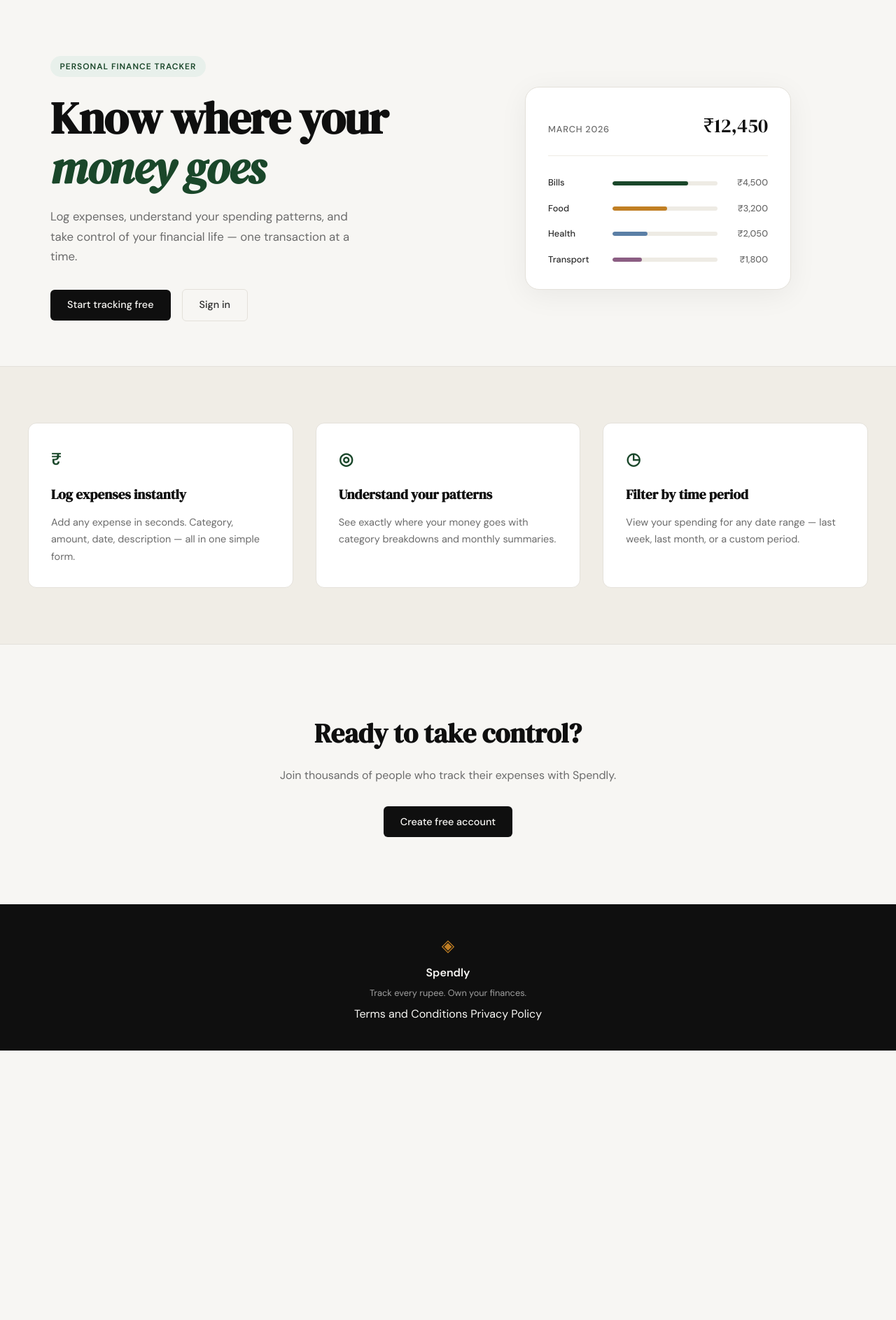
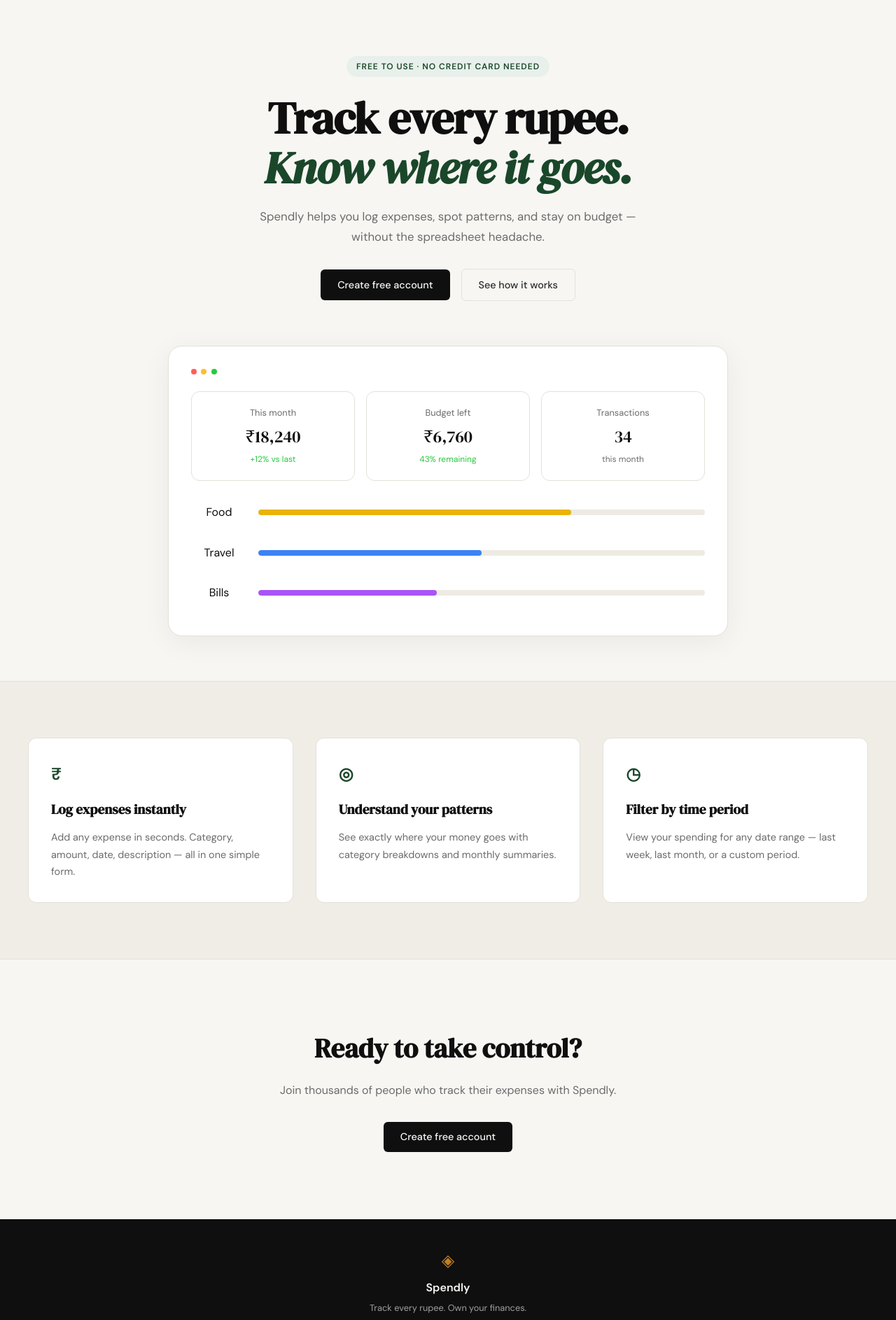
Before and after one commit to Namratesh19/spendly, a Flask app: page / in a window 1280 px wide. Shown: the part 61-1947 px from the top of the page at 70% size. Before the commit the page ends 1562 px from the top, so only its background shows below. Run offline with Flask 3, Linux system fonts and the light colour scheme.

Commit message:
landing: redesign hero section to match mockup

```diff
--- a/expense-tracker/static/css/style.css
+++ b/expense-tracker/static/css/style.css
@@ -126,11 +126,12 @@ a { color: inherit; text-decoration: none; }
 .hero {
     padding: 5rem 2rem 4rem;
     display: grid;
-    grid-template-columns: 1fr 1fr;
+    grid-template-columns: 1fr;
     gap: 4rem;
     align-items: center;
     max-width: var(--max-width);
     margin: 0 auto;
+    text-align: center;
 }
 
 .hero-badge {
@@ -153,6 +154,7 @@ a { color: inherit; text-decoration: none; }
     letter-spacing: -0.02em;
     color: var(--ink);
     margin-bottom: 1.25rem;
+    text-align: center;
 }
 
 .hero-title em {
@@ -164,14 +166,15 @@ a { color: inherit; text-decoration: none; }
     font-size: 1.05rem;
     color: var(--ink-muted);
     line-height: 1.7;
-    max-width: 460px;
-    margin-bottom: 2rem;
+    max-width: 600px;
+    margin: 0 auto 2rem;
 }
 
 .hero-actions {
     display: flex;
     gap: 1rem;
     align-items: center;
+    justify-content: center;
 }
 
 /* ------------------------------------------------------------------ */
@@ -189,50 +192,75 @@ a { color: inherit; text-decoration: none; }
     border-radius: var(--radius-lg);
     padding: 2rem;
     width: 100%;
-    max-width: 380px;
+    max-width: 800px;
     box-shadow: 0 8px 40px rgba(0,0,0,0.06);
+    margin: 0 auto;
+    position: relative;
 }
 
-.mock-card-header {
+.mock-card-dots {
     display: flex;
-    justify-content: space-between;
-    align-items: baseline;
-    margin-bottom: 1.75rem;
-    padding-bottom: 1.25rem;
-    border-bottom: 1px solid var(--border-soft);
+    gap: 0.4rem;
+    margin-bottom: 1.5rem;
+    justify-content: flex-start;
 }
 
-.mock-label {
-    font-size: 0.8rem;
-    font-weight: 500;
-    color: var(--ink-muted);
-    text-transform: uppercase;
-    letter-spacing: 0.06em;
+.dot-red { width: 8px; height: 8px; background: #ff5f56; border-radius: 50%; }
+.dot-yellow { width: 8px; height: 8px; background: #ffbd2e; border-radius: 50%; }
+.dot-green { width: 8px; height: 8px; background: #27c93f; border-radius: 50%; }
+
+.mock-summary-grid {
+    display: grid;
+    grid-template-columns: repeat(3, 1fr);
+    gap: 1rem;
+    margin-bottom: 2rem;
 }
 
-.mock-total {
+.mock-summary-box {
+    background: var(--paper-card);
+    border: 1px solid var(--border);
+    border-radius: var(--radius-md);
+    padding: 1.25rem;
+    display: flex;
+    flex-direction: column;
+    gap: 0.25rem;
+}
+
+.mock-summary-box .mock-label {
+    font-size: 0.8rem;
+    color: var(--ink-muted);
+}
+
+.mock-summary-box .mock-total {
     font-family: var(--font-display);
-    font-size: 1.75rem;
+    font-size: 1.5rem;
     color: var(--ink);
 }
 
-.mock-bars { display: flex; flex-direction: column; gap: 1rem; }
+.mock-trend {
+    font-size: 0.75rem;
+    color: var(--ink-muted);
+}
+
+.mock-trend.positive {
+    color: #27c93f;
+}
+
+.mock-bars {
+    display: flex;
+    flex-direction: column;
+    gap: 1rem;
+}
 
 .mock-bar-row {
     display: grid;
-    grid-template-columns: 80px 1fr 60px;
+    grid-template-columns: 80px 1fr;
     align-items: center;
-    gap: 0.75rem;
-}
-
-.mock-cat {
-    font-size: 0.8rem;
-    font-weight: 500;
-    color: var(--ink-soft);
+    gap: 1rem;
 }
 
 .mock-bar-track {
-    height: 6px;
+    height: 8px;
     background: var(--border-soft);
     border-radius: 999px;
     overflow: hidden;
@@ -240,21 +268,13 @@ a { color: inherit; text-decoration: none; }
 
 .mock-bar {
     height: 100%;
-    background: var(--accent);
     border-radius: 999px;
-    transition: width 0.6s ease;
 }
 
-.mock-bar-2 { background: var(--accent-2); }
-.mock-bar-3 { background: #5b7fa6; }
-.mock-bar-4 { background: #8b5e83; }
+.bar-gold { background: #eab308; }
+.bar-blue { background: #3b82f6; }
+.bar-purple { background: #a855f7; }
 
-.mock-amt {
-    font-size: 0.8rem;
-    font-weight: 500;
-    color: var(--ink-muted);
-    text-align: right;
-}
 
 /* ------------------------------------------------------------------ */
 /* Buttons                                                             */
--- a/expense-tracker/templates/landing.html
+++ b/expense-tracker/templates/landing.html
@@ -6,55 +6,64 @@
 
 <section class="hero">
     <div class="hero-inner">
-        <div class="hero-badge">Personal Finance Tracker</div>
+        <div class="hero-badge">Free to use · No credit card needed</div>
         <h1 class="hero-title">
-            Know where your<br>
-            <em>money goes</em>
+            Track every rupee.<br>
+            <em>Know where it goes.</em>
         </h1>
         <p class="hero-subtitle">
-            Log expenses, understand your spending patterns,
-            and take control of your financial life —
-            one transaction at a time.
+            Spendly helps you log expenses, spot patterns, and stay on budget — without the spreadsheet headache.
         </p>
         <div class="hero-actions">
-            <a href="{{ url_for('register') }}" class="btn-primary">Start tracking free</a>
-            <a href="{{ url_for('login') }}" class="btn-ghost">Sign in</a>
+            <a href="{{ url_for('register') }}" class="btn-primary">Create free account</a>
+            <a href="{{ url_for('login') }}" class="btn-ghost">See how it works</a>
         </div>
     </div>
     <div class="hero-visual">
         <div class="mock-card">
-            <div class="mock-card-header">
-                <span class="mock-label">March 2026</span>
-                <span class="mock-total">₹12,450</span>
+            <div class="mock-card-dots">
+                <span class="dot-red"></span>
+                <span class="dot-yellow"></span>
+                <span class="dot-green"></span>
+            </div>
+            <div class="mock-summary-grid">
+                <div class="mock-summary-box">
+                    <span class="mock-label">This month</span>
+                    <span class="mock-total">₹18,240</span>
+                    <span class="mock-trend positive">+12% vs last</span>
+                </div>
+                <div class="mock-summary-box">
+                    <span class="mock-label">Budget left</span>
+                    <span class="mock-total">₹6,760</span>
+                    <span class="mock-trend positive">43% remaining</span>
+                </div>
+                <div class="mock-summary-box">
+                    <span class="mock-label">Transactions</span>
+                    <span class="mock-total">34</span>
+                    <span class="mock-trend">this month</span>
+                </div>
             </div>
             <div class="mock-bars">
                 <div class="mock-bar-row">
+                    <span class="mock-cat">Food</span>
+                    <div class="mock-bar-track">
+                        <div class="mock-bar bar-gold" style="width: 70%"></div>
+                    </div>
+                    <span class="mock-amt"></span>
+                </div>
+                <div class="mock-bar-row">
+                    <span class="mock-cat">Travel</span>
+                    <div class="mock-bar-track">
+                        <div class="mock-bar bar-blue" style="width: 50%"></div>
+                    </div>
+                    <span class="mock-amt"></span>
+                </div>
+                <div class="mock-bar-row">
                     <span class="mock-cat">Bills</span>
                     <div class="mock-bar-track">
-                        <div class="mock-bar" style="width: 72%"></div>
+                        <div class="mock-bar bar-purple" style="width: 40%"></div>
                     </div>
-                    <span class="mock-amt">₹4,500</span>
-                </div>
-                <div class="mock-bar-row">
-                    <span class="mock-cat">Food</span>
-                    <div class="mock-bar-track">
-                        <div class="mock-bar mock-bar-2" style="width: 52%"></div>
-                    </div>
-                    <span class="mock-amt">₹3,200</span>
-                </div>
-                <div class="mock-bar-row">
-                    <span class="mock-cat">Health</span>
-                    <div class="mock-bar-track">
-                        <div class="mock-bar mock-bar-3" style="width: 33%"></div>
-                    </div>
-                    <span class="mock-amt">₹2,050</span>
-                </div>
-                <div class="mock-bar-row">
-                    <span class="mock-cat">Transport</span>
-                    <div class="mock-bar-track">
-                        <div class="mock-bar mock-bar-4" style="width: 28%"></div>
-                    </div>
-                    <span class="mock-amt">₹1,800</span>
+                    <span class="mock-amt"></span>
                 </div>
             </div>
         </div>
```
